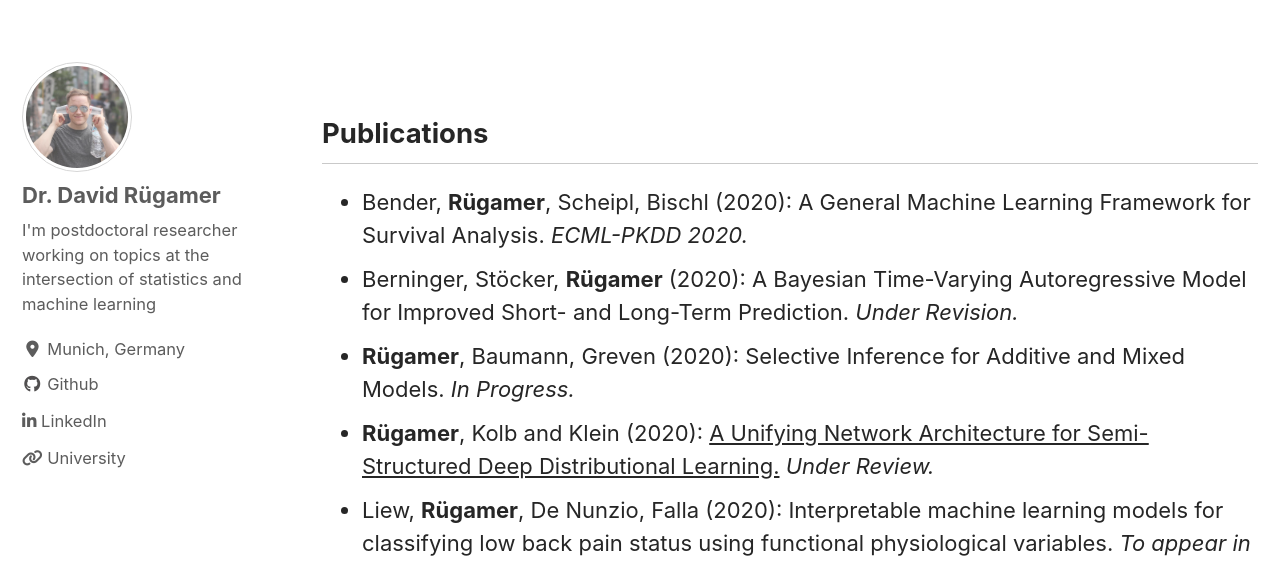
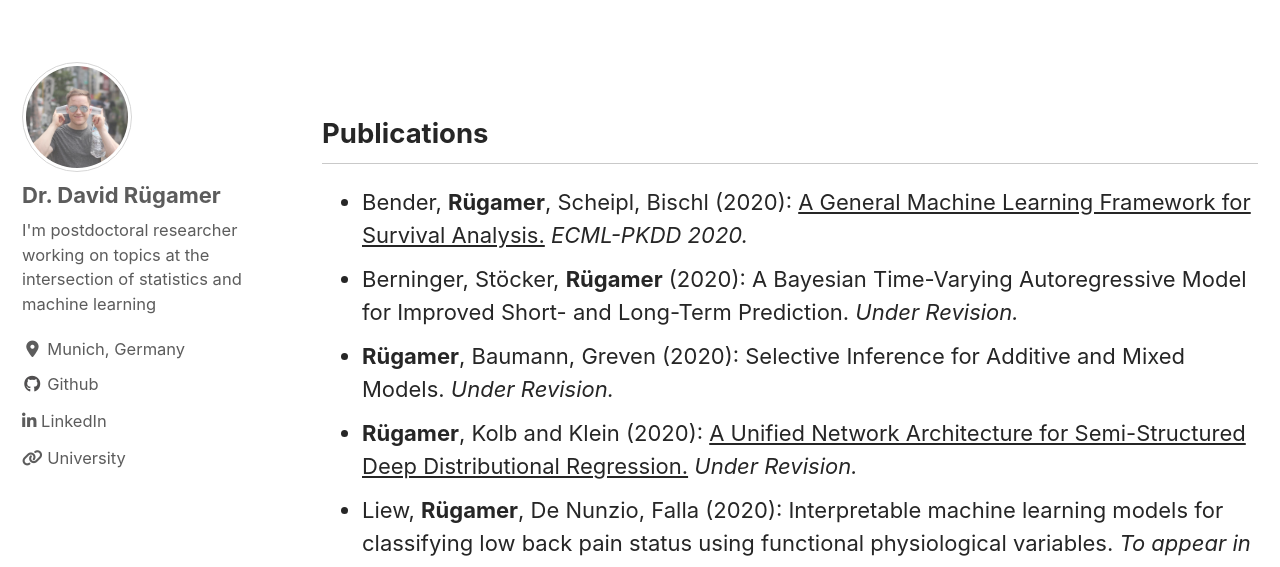
Before and after one commit to davidruegamer/davidruegamer.github.io, a Jekyll site: the page built from _pages/publications.md, in a window 1280 px wide and 900 px high, cut to the strip 333-900 px from the top of the window. Built offline with Jekyll 4.4.1, drawn with Linux system fonts in a browser that asks for light colours; cached includes are drawn as plain includes; nearby versions of some CDN libraries; comment, search, counter and statistics services are not loaded; a style sheet for code colours, icons or effects is not loaded; some of the changed text lies outside the part shown.

Commit message:
change logo default; add revision selinf

```diff
--- a/_pages/publications.md
+++ b/_pages/publications.md
@@ -15,10 +15,10 @@ Publications
 ---------------
 
 <ul>
-<li> Bender, <b>R&uuml;gamer</b>, Scheipl, Bischl (2020): A General Machine Learning Framework for Survival Analysis. <i>ECML-PKDD 2020.</i></li>
+<li> Bender, <b>R&uuml;gamer</b>, Scheipl, Bischl (2020): <a href="http://arxiv.org/abs/2006.15442">A General Machine Learning Framework for Survival Analysis.</a> <i>ECML-PKDD 2020.</i></li>
 <li> Berninger, St&ouml;cker, <b>R&uuml;gamer</b> (2020): A Bayesian Time-Varying Autoregressive Model for Improved Short- and Long-Term Prediction. <i>Under Revision.</i></li>
-<li> <b>R&uuml;gamer</b>, Baumann, Greven (2020): Selective Inference for Additive and Mixed Models. <i>In Progress.</i></li>
-<li> <b>R&uuml;gamer</b>, Kolb and Klein (2020): <a href="https://arxiv.org/abs/2002.05777">A Unifying Network Architecture for Semi-Structured Deep Distributional Learning.</a> <i>Under Review.</i></li>
+<li> <b>R&uuml;gamer</b>, Baumann, Greven (2020): Selective Inference for Additive and Mixed Models. <i>Under Revision.</i></li>
+<li> <b>R&uuml;gamer</b>, Kolb and Klein (2020): <a href="https://arxiv.org/abs/2002.05777">A Unified Network Architecture for Semi-Structured Deep Distributional Regression.</a> <i>Under Revision.</i></li>
 <li> Liew, <b>R&uuml;gamer</b>, De Nunzio, Falla (2020): Interpretable machine learning models for classifying low back pain status using functional physiological variables. <i>To appear in the European Spine Journal.</i></li>
 <li> Liew, <b>R&uuml;gamer</b>, St&ouml;cker, De Nunzio (2020): Classifying neck pain status using scalar and functional biomechanical variables - development of a method using functional data boosting. <i>To appear in Gait and Posture.</i></li>
 <li> <b>R&uuml;gamer</b>, Greven (2020): <a href="https://doi.org/10.1007/s11222-019-09882-0">Inference for L2-Boosting.</a> <i>Statistics and Computing volume 30, 279-289.</i></li>
@@ -57,9 +57,3 @@ Talks, Workshops and Research Stays
 + __23. - 25. July 2017 (Reisensburg, GER)__ Boosting functional regression models with FDboost. *Statistical Computing 2017*
 + __9. - 11. December 2016 (Seville, ESP)__ Boosting Factor-Specific Functional Historical Models. *9th International Conference of the ERCIM WG on Computational and Methodological Statistics (CMStatistics 2016)*
 + __30. November 2016 (Munich, GER)__ Selective Inference for L2-Boosting. *Institutskolloquium, Department of Statistics LMU, Munich*
-
-Recent Reviewer Activities
----------------
-+ ECML-PKKD 2020 (Research Track)
-+ Artificial Intelligence in Medicine (Journal)
-+ Biostatistics (Journal)
```
Also changed, not shown: assets/images/logo.jpg.
